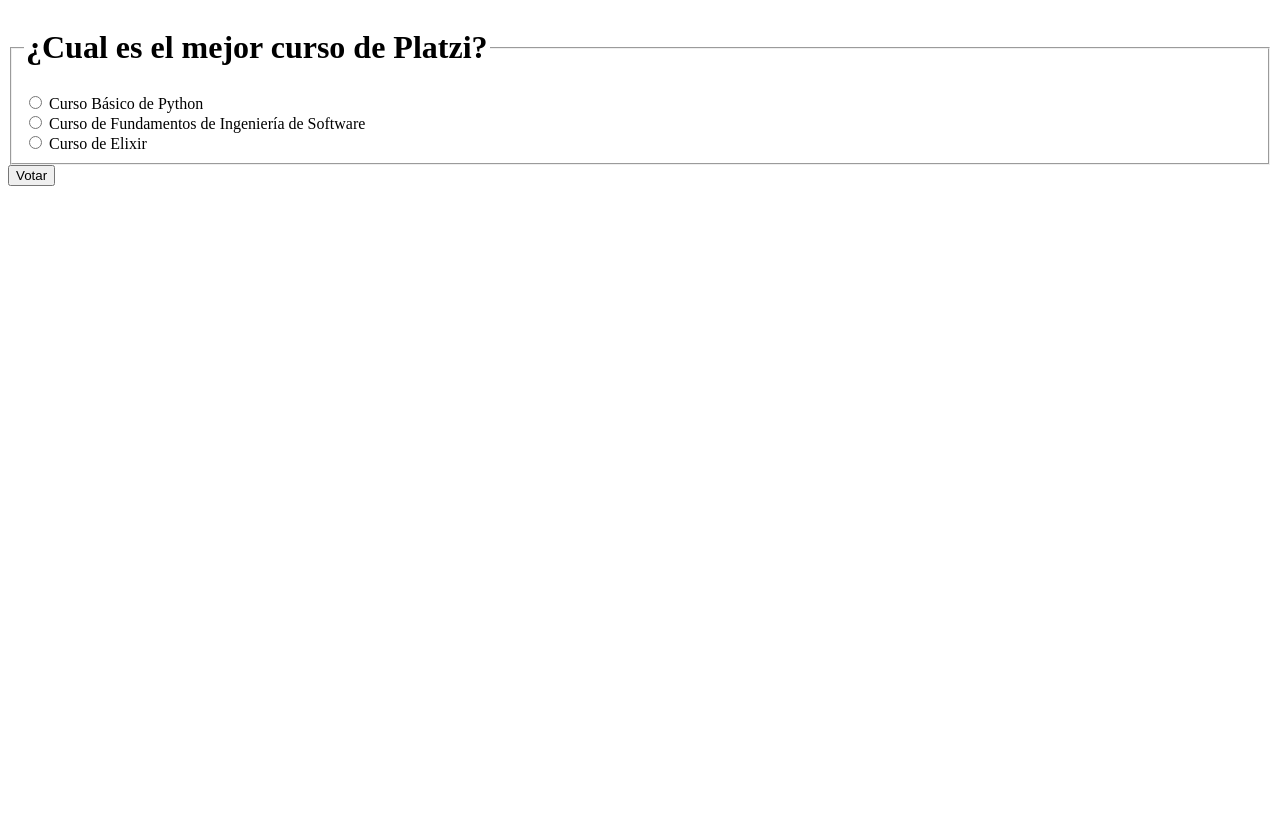
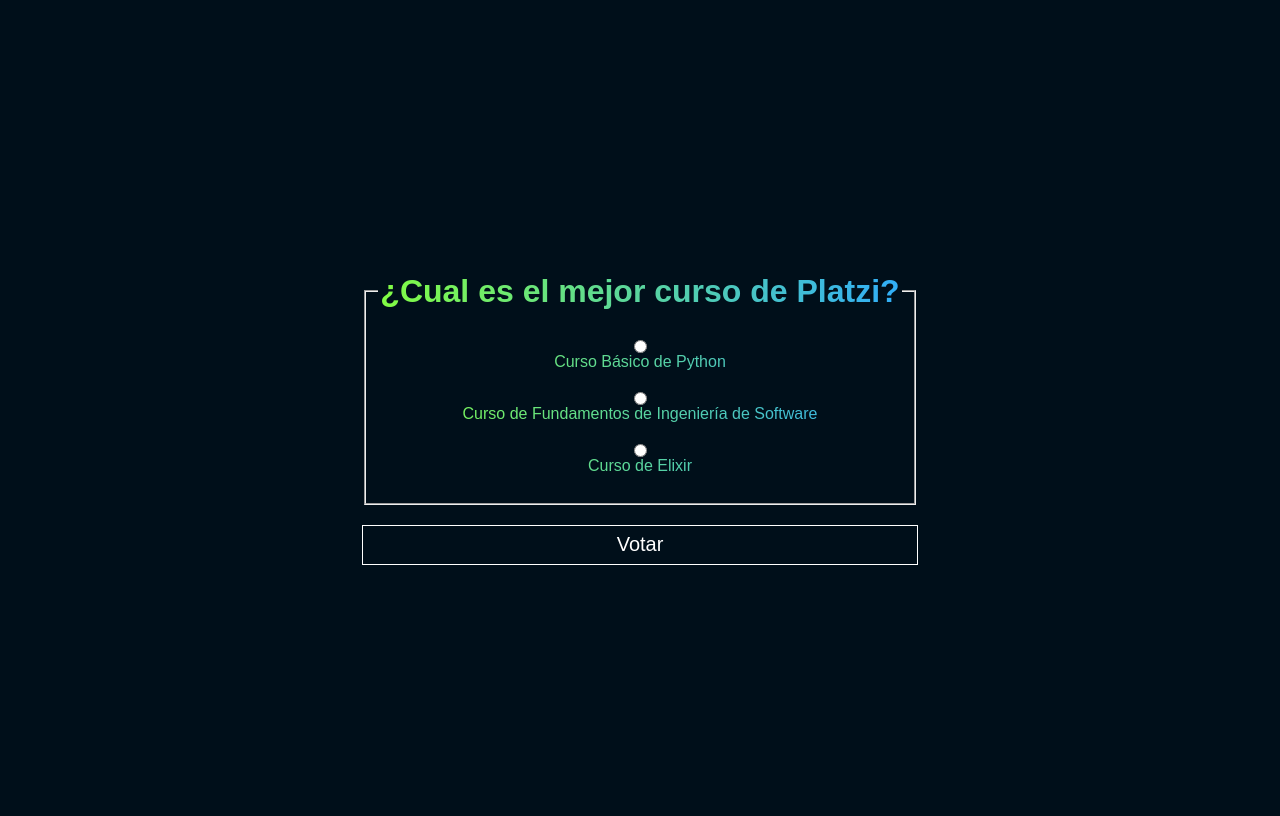
Before and after one commit to SebastianSanchez22/app_django, a Django app: page /polls/1/ in a window 1280 px wide. Before the commit the page ends 186 px from the top, so only its background shows below. Run offline with Django 4.2, Linux system fonts and the light colour scheme; data comes from the database, SQL or seed files in the repository; both versions use the stored data as it was after the commit.

Commit message:
Add css to finish frontend

```diff
--- /dev/null
+++ b/awardsapp/polls/static/polls/detail.css
@@ -0,0 +1,34 @@
+body {
+    display:flex;
+    align-items: center;
+    justify-content: center;
+}
+
+form {
+    background: linear-gradient(
+        to right,
+        hsl(98, 100%, 62%),
+        hsl(204, 100%,  59%)
+    );
+    -webkit-background-clip: text;
+    -webkit-text-fill-color: transparent;
+    text-align: center;
+}
+
+fieldset {
+    display:flex;
+    align-items: center;
+    justify-content: center;
+    flex-direction: column;
+}
+
+input[type=submit] {
+    width: 100%;
+    height: 40px;
+    margin-top: 20px;
+
+    -webkit-text-fill-color: white;
+    background: hsl(204, 100%,  5%);
+    border: 1px solid white;
+    font-size: 20px;
+}
--- a/awardsapp/polls/static/polls/style.css
+++ b/awardsapp/polls/static/polls/style.css
@@ -1,7 +1,49 @@
-li a {
-    color: green
+body, header, ul, li, footer {
+    align-items: center;
+    display: flex;
+    justify-content: center;
+}
+header, ul {
+    background: linear-gradient(
+        to right,
+        hsl(98, 100%, 62%),
+        hsl(204, 100%,  59%)
+    );
+    -webkit-background-clip: text;
+    -webkit-text-fill-color: transparent;
+    text-align: center;
+}
+body {
+   background: hsl(204, 100%, 5%);
+   flex-direction: column;
+   font-family: Arial, Helvetica, sans-serif;
+   height: 100vh;
 }
 
-/*body {
-    background: white url("images/background.gif") no-repeat;
-}*/
+header {
+    color: #71622d;
+    font-size: 72px;
+    height: 60px;
+    padding: 100px 50px 50px;
+}
+
+ul{
+    flex-direction: column;
+}
+
+li {
+    border: 1px solid white;
+    font-size: 28px;
+    margin-bottom: 20px;
+    padding: 50px;
+    width: 500px;
+}
+a {
+    color: white;
+    text-decoration: none;
+}
+footer {
+    justify-content: space-evenly;
+    padding: 50px 0;
+    width: 100vw;
+}
--- a/awardsapp/polls/templates/polls/detail.html
+++ b/awardsapp/polls/templates/polls/detail.html
@@ -1,3 +1,16 @@
+{% load static %}
+
+<!DOCTYPE html>
+<html lang="en">
+<head>
+    <meta charset="UTF-8">
+    <meta http-equiv="X-UA-Compatible" content="IE=edge">
+    <meta name="viewport" content="width=device-width, initial-scale=1.0">
+    <link rel="stylesheet" href="{% static 'polls/style.css' %} ">
+    <link rel="stylesheet" href="{% static 'polls/detail.css' %} ">
+    <title>{{ question.question_text }}</title>
+</head>
+<body>
     <form action="{% url 'polls:vote' question.id %}" method="post">
         {% csrf_token %}
         <fieldset>
@@ -20,7 +33,8 @@
         </fieldset>
         <input type="submit" value="Votar">
     </form>
-
+</body>
+</html>
 
 <!-- <h1>{{question.question_text}}</h1>
 <ul>
```
Also changed, not shown: awardsapp/polls/static/polls/reset.css (added, +48 -0 lines), awardsapp/polls/static/polls/results.css (added, +26 -0 lines), awardsapp/polls/templates/polls/index.html (+25 -1 lines), awardsapp/polls/templates/polls/results.html (+24 -7 lines), awardsapp/db.sqlite3. Lines whose indentation alone changed are shown as unchanged.
